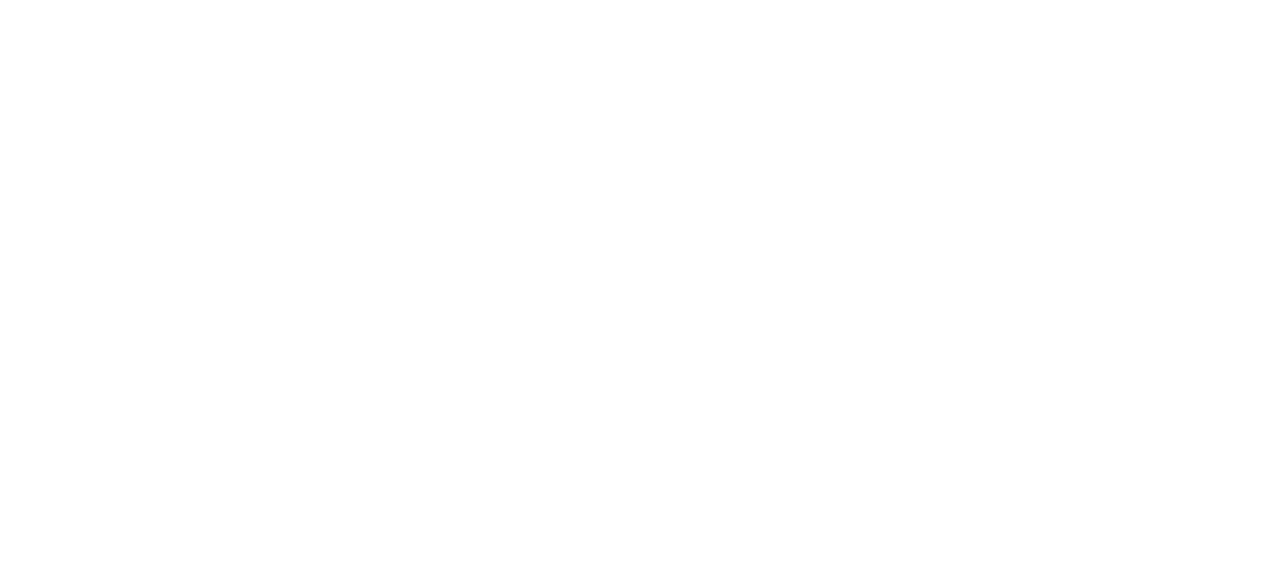
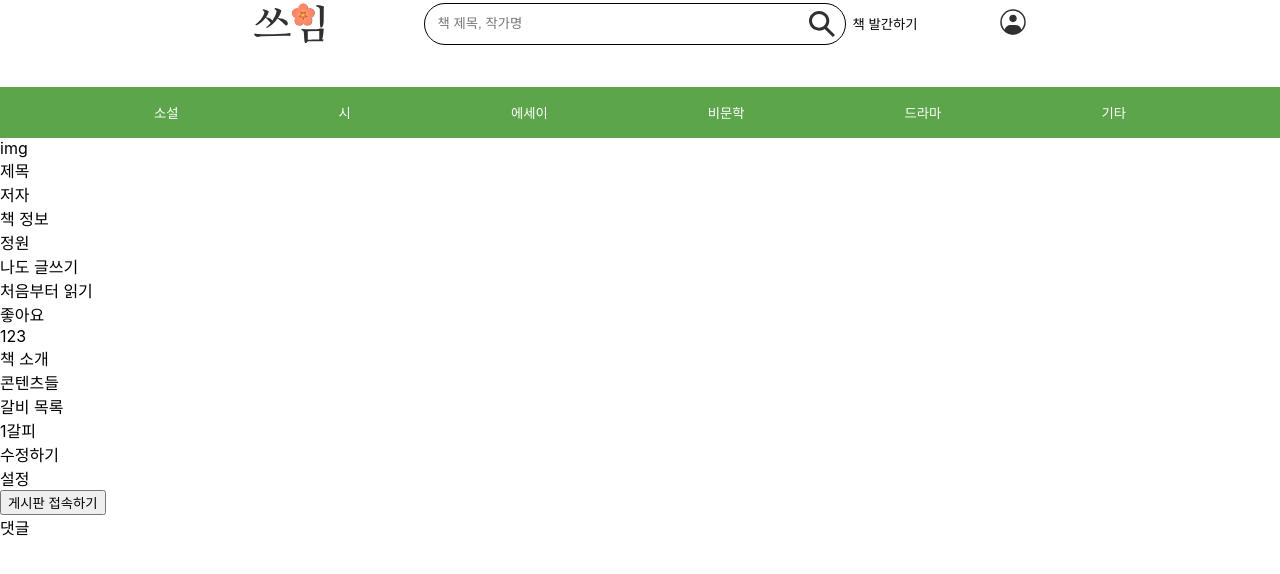
Before and after one commit to LikeLionHGU/Welch-s_Front, a React (Create React App) app: page /detail in a window 1280 px wide. Before the commit this address had no page. Shown: the top 574 px of the page. Built offline with nearby package versions, Linux system fonts and the light colour scheme; sample sign-in values are in the browser's storage.

Commit message:
style: 프로젝트 상세 페이지 구현 중

```diff
--- a/src/App.js
+++ b/src/App.js
@@ -2,6 +2,7 @@ import { Route, BrowserRouter, Routes } from "react-router-dom";
 import Main from "./pages/Mainpage";
 import Create from "./pages/Create";
 import List from "./pages/project/List";
+import Detail from "./pages/project/Detail";
 
 function App() {
   return (
@@ -10,6 +11,7 @@ function App() {
         <Route path="/" element={<Main />} />
         <Route path="/create" element={<Create />} />
         <Route path="/list" element={<List />} />
+        <Route path="/detail" element={<Detail />} />
       </Routes>
     </BrowserRouter>
   );
--- a/src/pages/project/Detail.jsx
+++ b/src/pages/project/Detail.jsx
@@ -1,4 +1,51 @@
+import Header from "../../components/Header";
+
 // 프로젝트 상세 페이지
 export default function Detail() {
-    return <>Hi</>;
-  }
+  return (
+    <>
+      <Header />
+      <div>
+        <div>
+          <div>img</div>
+          <div>
+            <div>
+              <div>제목</div>
+              <div>저자</div>
+              <div>책 정보</div>
+              <div>정원</div>
+            </div>
+            <div>
+              <div>나도 글쓰기</div>
+              <div>처음부터 읽기</div>
+              <div>
+                <div>좋아요</div>
+                <div>123</div>
+              </div>
+            </div>
+          </div>
+        </div>
+        <div>
+          <div>책 소개</div>
+          <div>콘텐츠들</div>
+        </div>
+        <div>
+          <div>갈비 목록</div>
+          <div>
+            <div>
+              <div>1갈피</div>
+              <div>
+                <div>수정하기</div>
+                <div>설정</div>
+              </div>
+            </div>
+          </div>
+        </div>
+        <div>
+          <button>게시판 접속하기</button>
+        </div>
+        <div>댓글</div>
+      </div>
+    </>
+  );
+}
```
